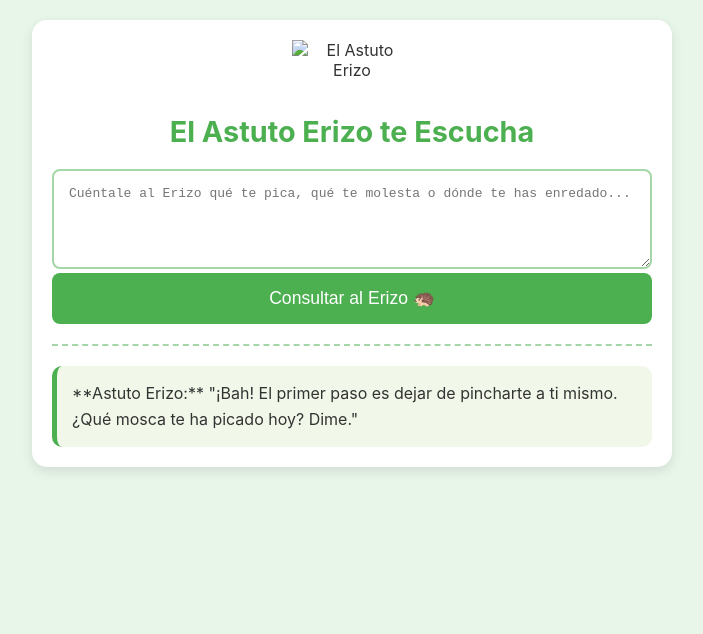
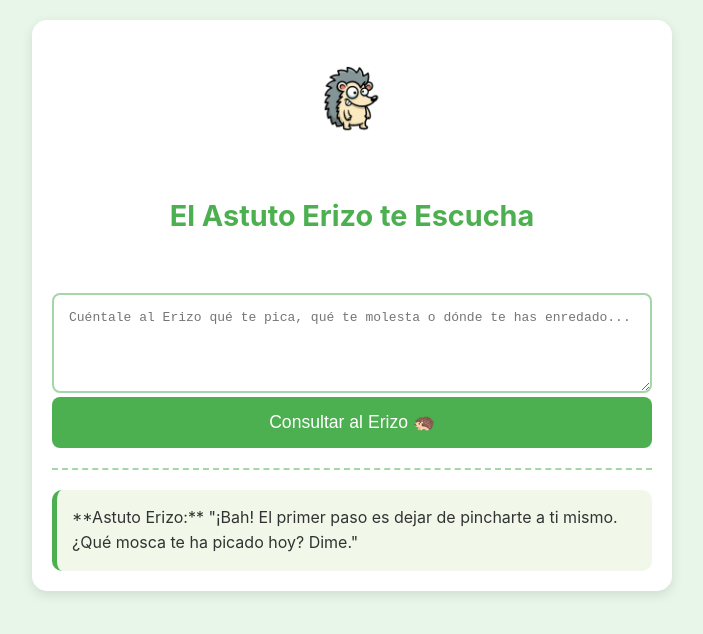
Before and after one commit to Astutoerizo/Astuto-Erizo-Consultor, a plain HTML site: page index.html in a window 1280 px wide. Shown: the whole page, without its empty margins (288-991 px from the left). Drawn offline with Linux system fonts and the light colour scheme.

Commit message:
Update index.html

```diff
--- a/index.html
+++ b/index.html
@@ -37,7 +37,6 @@
         #erizo-img {
             max-width: 120px;
             margin-bottom: 15px;
-          <img id="erizo-img" src="erizo solo.png" alt="El Astuto Erizo">
         }
 
         h1 {
@@ -101,10 +100,10 @@
 <body>
     <div class="container">
 
-        <header>
-            <img id="erizo-img" src="Diseño sin título.jpg" alt="El Astuto Erizo">
-            <h1>El Astuto Erizo te Escucha</h1>
-        </header>
+       <header>
+                <img id="erizo-img" src="erizo solo.png" alt="El Astuto Erizo">
+                <h1>El Astuto Erizo te Escucha</h1>
+            </header>
 
         <section id="consulta-area">
             <textarea id="user-input" placeholder="Cuéntale al Erizo qué te pica, qué te molesta o dónde te has enredado..." rows="4"></textarea>
```
